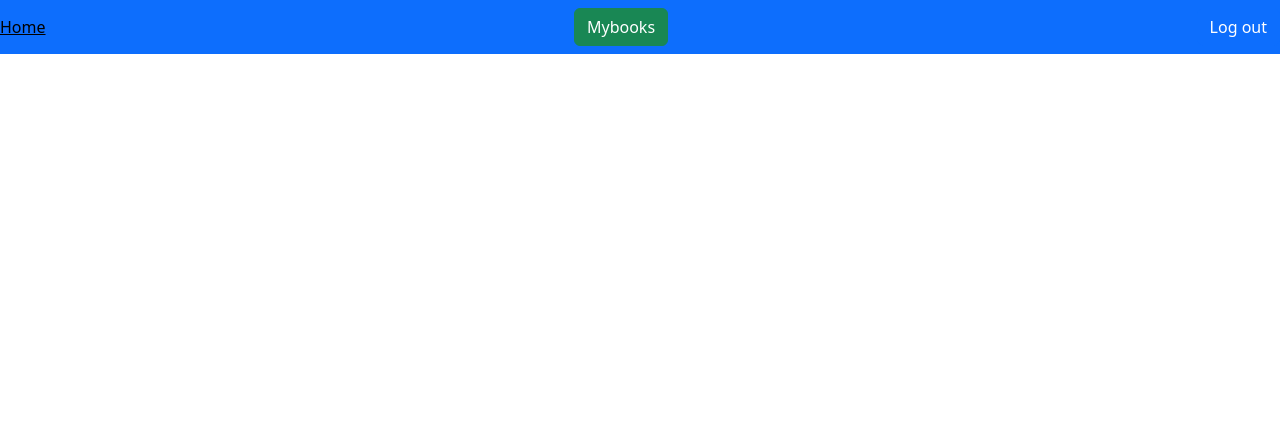
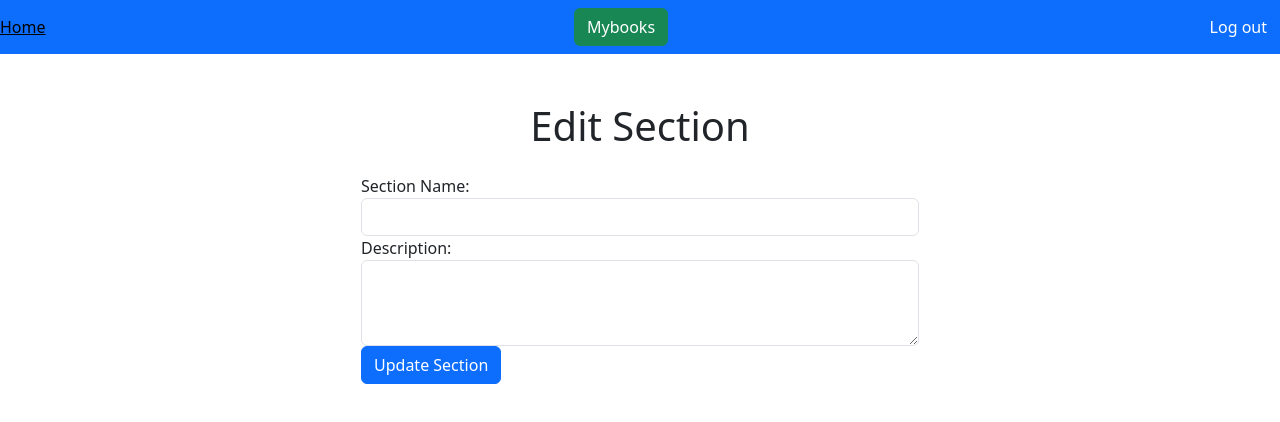
Before and after one commit to Janarthanan-Gnanamurthy/MAD-2, a Vue app in the folder Frontend/: page /admin/section/edit/1 in a window 1280 px wide. Shown: the top 422 px of the page. Built offline with nearby package versions, Linux system fonts and the light colour scheme; no server answers.

Commit message:
fixed edit section

```diff
--- a/Frontend/src/router/index.js
+++ b/Frontend/src/router/index.js
@@ -52,7 +52,7 @@ const router = createRouter({
       component: () => import('../views/AdminLoginView.vue')
     },
     {
-      path: '/admin/section/edit',
+      path: '/admin/section/edit/:section_id',
       name: 'sectionedit',
       component: () => import('../views/EditSectionView.vue')
     },
--- a/Frontend/src/views/EditSectionView.vue
+++ b/Frontend/src/views/EditSectionView.vue
@@ -1,5 +1,72 @@
 <template>
-    <main>
-        this is edit Section page
-    </main>
+  <div class="container mt-5">
+    <h1 class="text-center mb-4">Edit Section</h1>
+
+    <form @submit.prevent="updateSection" class="col-md-6 offset-md-3">
+      <div class="form-group">
+        <label for="name">Section Name:</label>
+        <input type="text" class="form-control" id="name" v-model="section.name" required>
+      </div>
+      <div class="form-group">
+        <label for="description">Description:</label>
+        <textarea class="form-control" id="description" v-model="section.description" rows="3"></textarea>
+      </div>
+      <button type="submit" class="btn btn-primary">Update Section</button>
+    </form>
+  </div>
 </template>
+
+<script>
+export default {
+  data() {
+    return {
+      section: {
+        id: null,
+        name: '',
+        description: ''
+      }
+    };
+  },
+  mounted() {
+    // Fetch section data by ID from the backend
+    const sectionId = this.$route.params.section_id;
+    fetch(`http://localhost:5000/sections/${sectionId}`, {
+      headers: {
+        'Authorization': `Bearer ${this.$store.state.token}`
+      }
+    })
+    .then(response => response.json())
+    .then(data => {
+      this.section = data;
+    });
+  },
+  methods: {
+    updateSection() {
+      const sectionId = this.$route.params.section_id;
+
+      fetch(`http://localhost:5000/sections/${sectionId}`, {
+        method: 'PUT',
+        headers: {
+          'Content-Type': 'application/json',
+          'Authorization': `Bearer ${this.$store.state.token}`
+        },
+        body: JSON.stringify(this.section)
+      })
+      .then(response => response.json())
+      .then(data => {
+        alert(data.message);
+        // Redirect to section list page
+        this.$router.push('/sections');
+      })
+      .catch(error => {
+        console.error('Error updating section:', error);
+        alert('An error occurred while updating the section');
+      });
+    }
+  }
+};
+</script>
+
+<style>
+/* Add custom styles here */
+</style>
```
Also changed, not shown: 1 other file (tests, documents, lock files or other folders).
